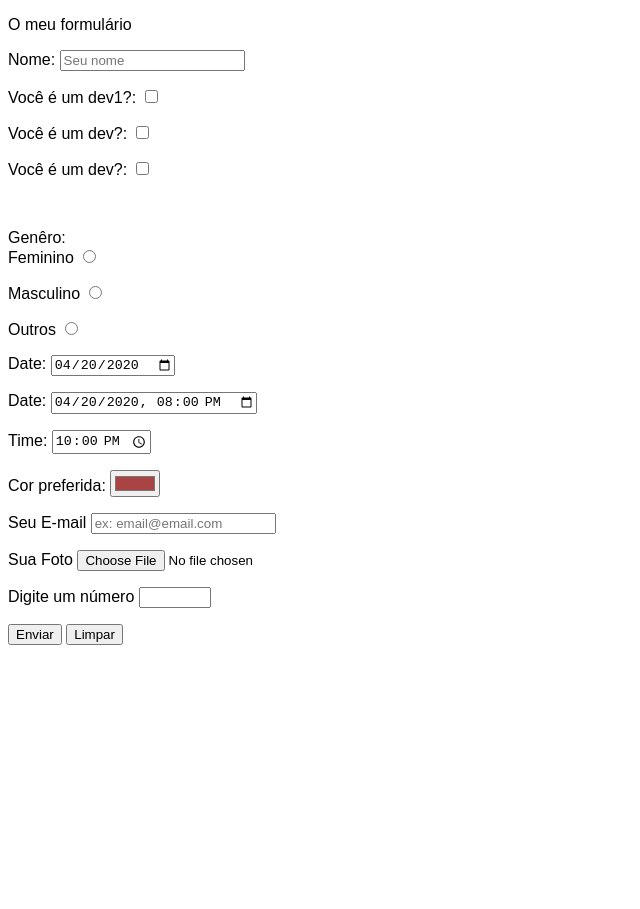
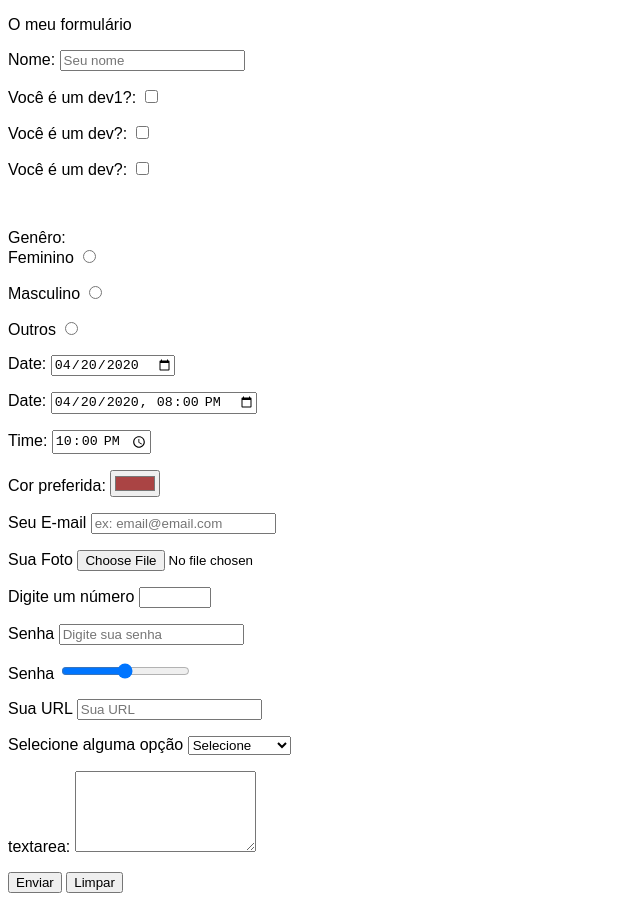
Before and after one commit to ewertonigor/HTML5-CSS3, a website: page index6.html in a window 1280 px wide. Shown: the whole page, without its empty margins (0-640 px from the left). Before the commit the page ends 800 px from the top, so only its background shows below. Drawn offline with Linux system fonts and the light colour scheme.

Commit message:
Input e Form Part 4

```diff
--- a/index6.html
+++ b/index6.html
@@ -84,6 +84,42 @@
         </p>
 
         <p>
+          <label for="password">Senha</label>
+           <input type="password" id="password" name="password" placeholder="Digite sua senha"/>
+        </p>
+
+        <p>
+          <label for="range">Senha</label>
+           <input type="range" id="range" name="range" max="10" min="0"/>
+           <datalist>
+            <option value=""></option>
+           </datalist>
+        </p>
+
+        <p>
+          <label for="url">Sua URL</label>
+           <input type="url" id="url" name="url" placeholder="Sua URL"/>
+        </p>
+
+        <p>
+          <label for="select">Selecione alguma opção</label>
+          <select name="select" id="select">
+              <optgroup label="Grupo1">
+              <option value="qualquer" label="Selecione"></option>
+              <option value="qualquer1" label="Selecione1"></option>
+              <option value="qualquer2" label="Selecione2"></option>
+              <option value="qualquer3" label="Selecione3"></option>
+              <option value="qualquer4" label="Selecione4"></option>
+            </optgroup>
+          </select>
+        </p>
+
+        <p>
+          <label for="textarea">textarea:</label>
+          <textarea name="textarea" id="textarea" cols="20" rows="5"></textarea>
+        </p>
+
+        <p>
           <button type="submit">Enviar</button>
           <button type="reset">Limpar</button>
         </p>
```
